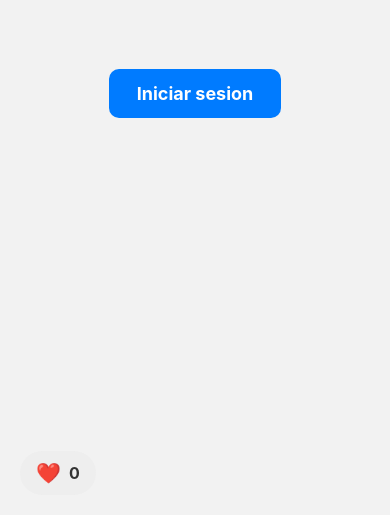
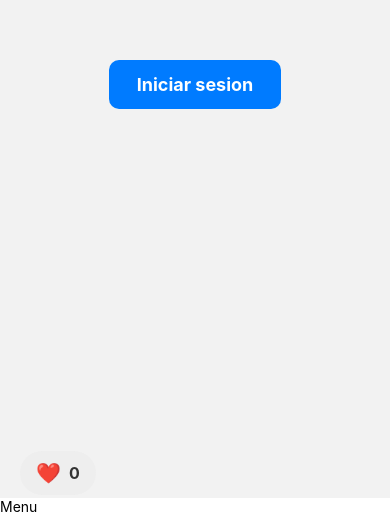
Before and after one commit to ncollazos0610/ProyectoAplicacionMovil, a React Native app: screen / in a window 390 px wide. Shown: the part 329-844 px from the top of the page. Built offline with nearby package versions, Linux system fonts and the light colour scheme.

Commit message:
añadir menu

```diff
--- a/App.tsx
+++ b/App.tsx
@@ -2,6 +2,7 @@ import BotonInicio from "./src/components/BotonInicio";
 import React from "react";
 import { View, StyleSheet } from "react-native";
 import LikeButton from "./src/components/LikeButton";
+import Menu from "./src/components/Menu";
 
 export default function App() {
   const handleLogin = () => {
@@ -16,6 +17,7 @@ export default function App() {
           onPress={handleLogin}
           color="#007BFF"
         />
+        <Menu />
 
         {/* Aquí irán otros componentes como el menú o el botón de login */}
         <LikeButton />
--- /dev/null
+++ b/src/components/Menu.tsx
@@ -0,0 +1,10 @@
+import { View, Text } from 'react-native'
+import React from 'react'
+
+export default function Menu() {
+  return (
+    <View>
+      <Text>Menu</Text>
+    </View>
+  )
+}
```
